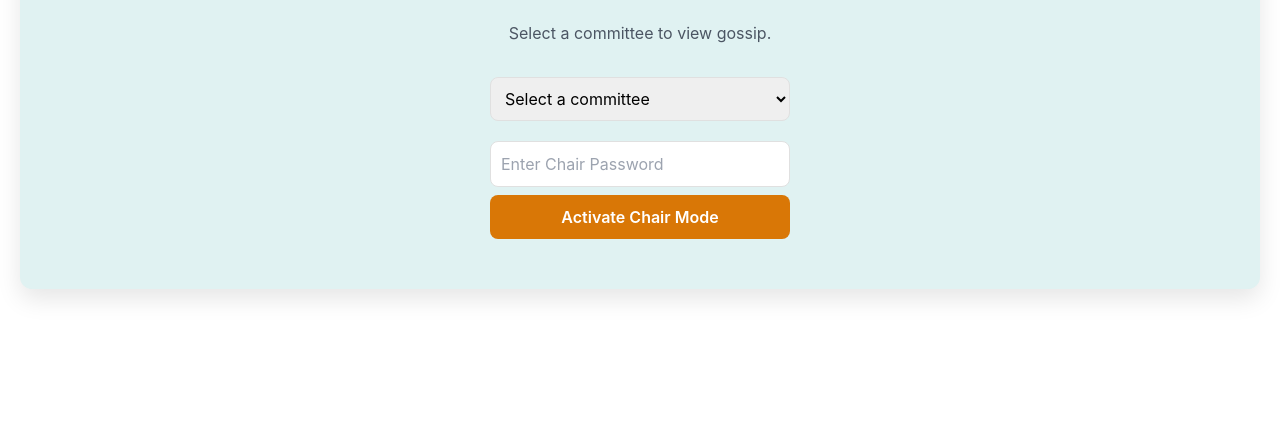
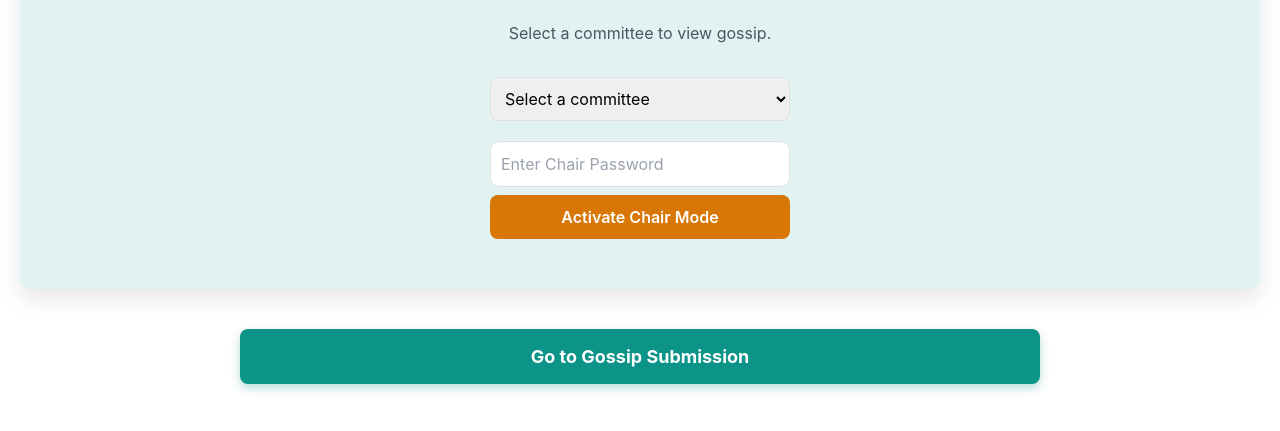
Before and after one commit to PyleaMUN/gossipbox-board, a plain HTML site: page index.html in a window 1280 px wide. Shown: the part 177-608 px from the top of the page. Drawn offline with nearby package versions, Linux system fonts and the light colour scheme; no server answers.

Commit message:
Update index.html

```diff
--- a/index.html
+++ b/index.html
@@ -26,7 +26,7 @@
             width: 100%;
             max-width: 800px;
             text-align: center;
-            margin-bottom: 20px;
+            margin-bottom: 20px; /* Space before the navigation button */
             display: flex;
             flex-direction: column;
             align-items: center;
@@ -269,6 +269,31 @@
             margin-top: 5px;
             display: none;
         }
+        .nav-button {
+            display: block; /* Make it a block element */
+            width: 100%;
+            max-width: 800px; /* Match container width */
+            padding: 14px;
+            background-color: #0d9488; /* Teal button */
+            color: white;
+            text-align: center;
+            text-decoration: none; /* Remove underline */
+            border-radius: 8px;
+            font-size: 18px;
+            font-weight: 700;
+            cursor: pointer;
+            transition: background-color 0.3s ease, transform 0.2s ease;
+            box-shadow: 0 4px 10px rgba(13, 148, 136, 0.3);
+            margin-top: 20px; /* Space from the main container */
+        }
+        .nav-button:hover {
+            background-color: #0f766e; /* Darker teal on hover */
+            transform: translateY(-2px);
+        }
+        .nav-button:active {
+            transform: translateY(0);
+            box-shadow: 0 2px 5px rgba(13, 148, 136, 0.3);
+        }
     </style>
 </head>
 <body>
@@ -310,6 +335,9 @@
             <p id="noGossipMessage" class="no-gossip-message" style="display: none;">No gossip for this committee yet.</p>
         </div>
     </div>
+
+    <!-- Navigation Button to Submission Page -->
+    <a href="https://pyleamun.github.io/gossipbox/" class="nav-button">Go to Gossip Submission</a>
 
     <!-- Custom Confirmation Modal -->
     <div id="confirmationModal" class="modal-overlay" style="display: none;">
```
